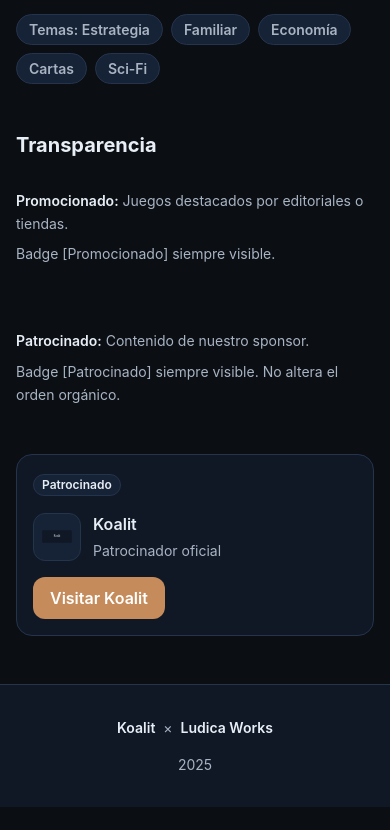
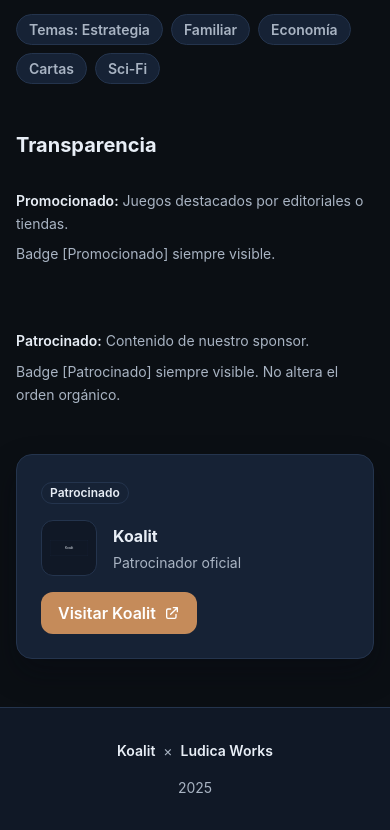
Before and after one commit to dlop6/website-juego-de-mesa-koalit, a Next.js app: page / in a window 390 px wide. Shown: the part 534-1364 px from the top of the page. Before the commit the page ends 1341 px from the top, so only its background shows below. Built offline with nearby package versions, Linux system fonts and the light colour scheme.

Commit message:
feat: improve PromotedSection and SponsorModule styles, enhance layout and responsiveness

```diff
--- a/src/components/ads/PromotedSection.tsx
+++ b/src/components/ads/PromotedSection.tsx
@@ -21,13 +21,16 @@
   }
 
   return (
-    <section className="space-y-4">
-      <h2 className="text-700 font-700 text-text">Juegos Promocionados</h2>
+    <section className="space-y-3">
+      <div className="space-y-1">
+        <h2 className="text-700 font-700 text-text">Juegos Promocionados</h2>
+        <p className="text-400 text-muted">Selección patrocinada (máx. 3)</p>
+      </div>
       <div className="grid gap-4 sm:grid-cols-2 lg:grid-cols-3">
         {promotedGames.map(({ game }) => (
           <Link
             key={game.id}
-            href={`/catalogo/${game.id}`}
+            href={`/catalogo/${encodeURIComponent(game.id)}`}
             className="block focus-visible:outline focus-visible:outline-2 focus-visible:outline-accent focus-visible:outline-offset-2"
             aria-label={`Ver detalles de ${game.name}`}
           >
@@ -40,6 +43,8 @@
               priceCurrency={game.price?.currency ?? "GTQ"}
               ratingValue={game.rating?.value ?? 0}
               themes={Array.isArray(game.themes) ? game.themes : []}
+              variant="promo"
+              imageWrapperClassName="lg:aspect-[5/2]"
               badgeSlot={<Badge variant="promo">Promocionado</Badge>}
             />
           </Link>
--- a/src/components/ads/SponsorModule.tsx
+++ b/src/components/ads/SponsorModule.tsx
@@ -14,32 +14,34 @@
   }
 
   return (
-    <aside className="rounded-3 border border-border bg-surface p-4">
+    <aside className="rounded-3 border border-border bg-elevated p-5 shadow-[0_14px_30px_rgba(6,10,18,0.35)] transition-transform duration-2 ease-[cubic-bezier(0.2,0,0,1)] hover:-translate-y-1">
       <div className="space-y-4">
         <Badge variant="sponsor">Patrocinado</Badge>
-        <div className="flex items-center gap-3">
-          <div className="relative h-12 w-12 rounded-2 border border-border bg-elevated">
+
+        <div className="flex items-center gap-4">
+          <div className="relative h-14 w-14 rounded-2 border border-border bg-surface">
             {sponsor.logo?.src ? (
               <Image
                 src={sponsor.logo.src}
                 alt={sponsor.logo.alt ?? sponsor.name}
                 fill
-                sizes="48px"
+                sizes="56px"
                 className="object-contain p-2"
               />
             ) : (
-              <div className="flex h-full w-full items-center justify-center text-500 text-muted">
+              <div className="flex h-full w-full items-center justify-center text-600 font-700 text-muted">
                 {sponsor.name.slice(0, 2).toUpperCase()}
               </div>
             )}
           </div>
-          <div className="space-y-1">
-            <p className="text-600 font-600 text-text">{sponsor.name}</p>
+          <div className="flex-1 space-y-1">
+            <p className="text-600 font-700 text-text">{sponsor.name}</p>
             {sponsor.tagline ? (
               <p className="text-500 text-muted">{sponsor.tagline}</p>
             ) : null}
           </div>
         </div>
+
         {sponsor.websiteUrl ? (
           <a
             href={sponsor.websiteUrl}
@@ -48,6 +50,19 @@
             className={linkClasses}
           >
             Visitar {sponsor.name}
+            <svg
+              className="h-4 w-4"
+              fill="none"
+              stroke="currentColor"
+              viewBox="0 0 24 24"
+            >
+              <path
+                strokeLinecap="round"
+                strokeLinejoin="round"
+                strokeWidth={2}
+                d="M10 6H6a2 2 0 00-2 2v10a2 2 0 002 2h10a2 2 0 002-2v-4M14 4h6m0 0v6m0-6L10 14"
+              />
+            </svg>
           </a>
         ) : null}
       </div>
```
